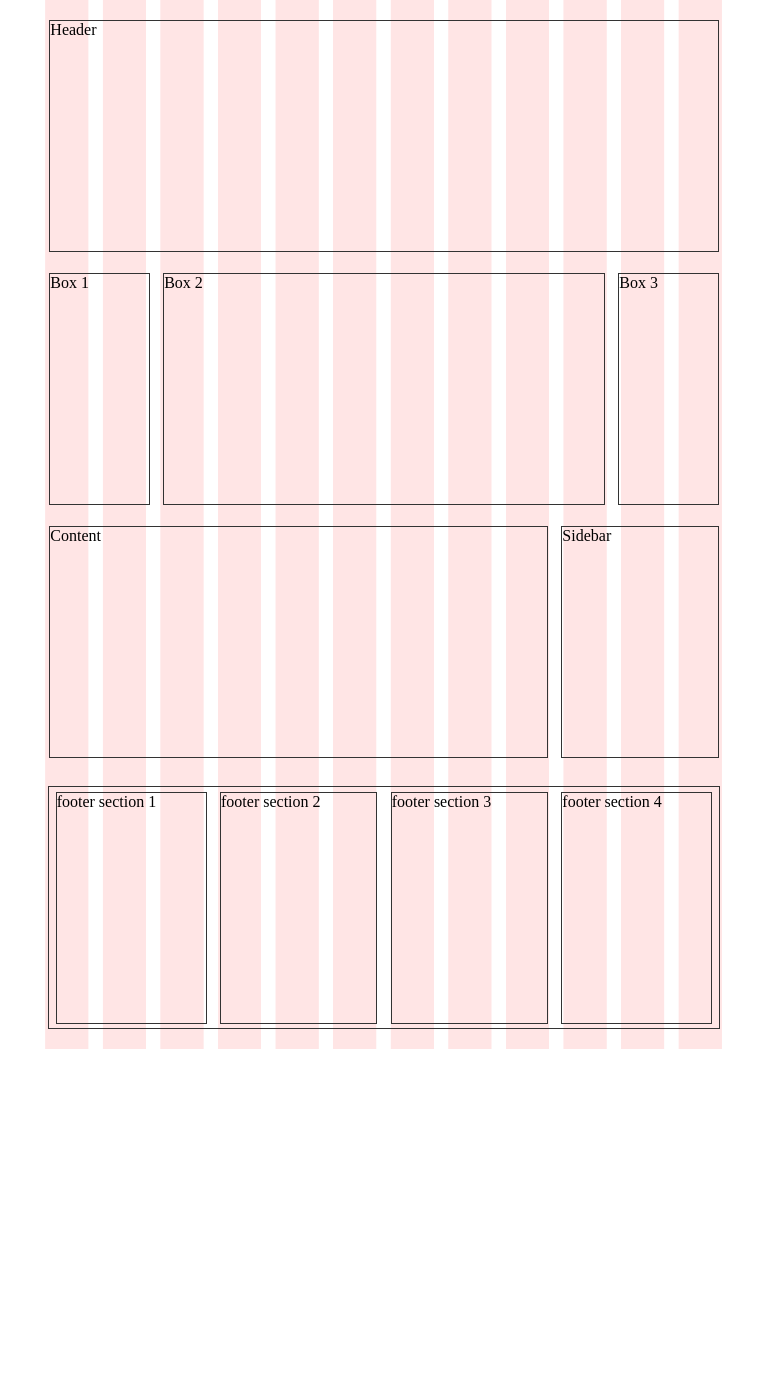
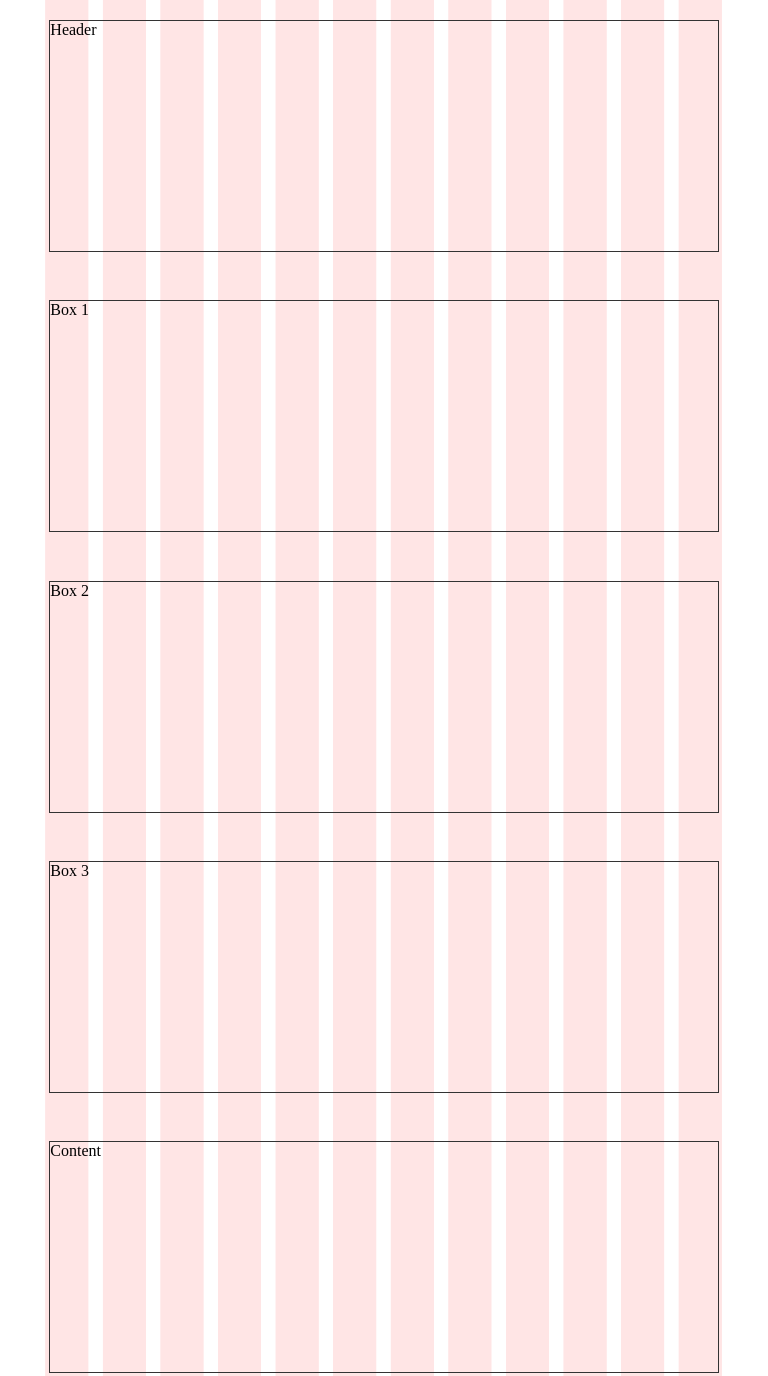
Before and after one commit to Malinincode/kunskap3, a plain HTML site: page new-cssgrids-template/index.html in a window 768 px wide. Shown: the top 1376 px of the page. Before the commit the page ends 1049 px from the top, so only its background shows below. Drawn offline with Linux system fonts and the light colour scheme.

Commit message:
grids innan flexbox

```diff
--- a/new-cssgrids-template/css/style.css
+++ b/new-cssgrids-template/css/style.css
@@ -13,7 +13,7 @@ body {
   column-gap: 2%;
 }
 
-[class*='box'] {
+[class*="box"] {
   border: 1px solid #333;
   height: 230px;
 }
@@ -21,57 +21,47 @@ body {
 header {
   height: 230px;
   grid-column: 1/13;
-
 }
 
 .box1 {
-
   grid-column: 1/3;
-
 }
 
 .box2 {
-
   grid-column: 3/11;
 }
 
 .box3 {
-
   grid-column: 11/13;
 }
 .content {
-
   grid-column: 1/10;
 }
 
 .sidebar {
-
   grid-column: 10/13;
 }
 
 #footer {
   width: 89%;
   margin: 20px auto;
+  margin-top: 65px;
+  border: 1px solid #333;
+  grid-column: 1/13;
   display: grid;
-	margin-top: 70px;
-	border: 1px solid #333;
-
   grid-template-columns: repeat(12, 1fr); /* 1fr 1fr 1fr 1fr */
   column-gap: 2%;
-	row-gap: 2%;
 }
 
-[class*='footer'] {
+[class*="footer"] {
   border: 1px solid #333;
   height: 230px;
 }
 
 .footer1 {
   grid-column: 1/4;
-	margin-left: 4%;
+  margin-left: 3%;
   margin-top: 3%;
-	margin-bottom: 3%;
-
 }
 
 .footer2 {
@@ -88,18 +78,147 @@ header {
 
 .footer4 {
   grid-column: 10/13;
-	margin-right: 4%;
+  margin-right: 3%;
   margin-top: 3%;
   margin-bottom: 3%;
 }
 
-@media screen and (min-width: 1200px) {
-	#container, #footer {
-		width: 89%;
+@media screen and (max-width: 1200px) and (min-width: 960px) {
+  #container,
+  #footer {
+  }
+  .box1 {
+    grid-column: 1/4;
+  }
+
+  .box2 {
+    grid-column: 4/10;
+  }
+
+  .box3 {
+    grid-column: 10/13;
+  }
+  .content {
+    grid-column: 1/9;
+  }
+
+  .sidebar {
+    grid-column: 9/13;
   }
 }
-@media screen and (max-width 1200px and min-width: 960px) {
-	#container, #footer {
-		width: 89%;
+
+@media screen and (max-width: 960px) and (min-width: 768px) {
+  #container,
+  #footer {
+  }
+
+  .box1 {
+    grid-column: 1/5;
+  }
+
+  .box2 {
+    grid-column: 5/9;
+  }
+
+  .box3 {
+    grid-column: 9/13;
+  }
+  .content {
+    grid-column: 1/7;
+  }
+
+  .sidebar {
+    grid-column: 7/13;
+  }
+
+  [class*="footer"] {
+    border: 1px solid #333;
+    height: 120px;
+  }
+  .footer1 {
+    grid-column: 1/7;
+    margin-left: 2%;
+    margin-top: 2%;
+  }
+
+  .footer2 {
+    grid-column: 7/13;
+    margin-right: 2%;
+    margin-top: 2%;
+  }
+
+  .footer3 {
+    grid-column: 1/7;
+    margin-left: 2%;
+    margin-bottom: 2%;
+  }
+
+  .footer4 {
+    grid-column: 7/13;
+    margin-right: 2%;
+    margin-bottom: 2%;
   }
 }
+
+@media screen and (max-width: 768px) {
+  #container,
+  #footer {
+  }
+
+  .box1 {
+    grid-column: 1/13;
+  }
+
+  .box2 {
+    grid-column: 1/13;
+  }
+
+  .box3 {
+    grid-column: 1/13;
+  }
+  .content {
+    grid-column: 1/13;
+  }
+
+  .sidebar {
+    grid-column: 1/13;
+    margin-bottom: 220px;
+  }
+
+  #footer {
+    border: 1px solid #333;
+    height: 820px;
+  }
+  .footer1 {
+    grid-column: 1/13;
+    margin-right: 2%;
+    margin-left: 2%;
+    margin-top: 2%;
+    margin-bottom: -2%;
+    height: 180px;
+  }
+
+  .footer2 {
+    grid-column: 1/13;
+    margin-right: 2%;
+    margin-left: 2%;
+    margin-bottom: -2%;
+    height: 180px;
+  }
+
+  .footer3 {
+    grid-column: 1/13;
+    margin-right: 2%;
+    margin-left: 2%;
+    margin-bottom: -2%;
+    height: 180px;
+  }
+
+  .footer4 {
+    grid-column: 1/13;
+    margin-right: 2%;
+    margin-left: 2%;
+    margin-bottom: -1%;
+    height: 180px;
+  }
+}
```
Also changed, not shown: new-cssgrids-template/index.html (+3 -3 lines). Lines whose indentation alone changed are shown as unchanged.
